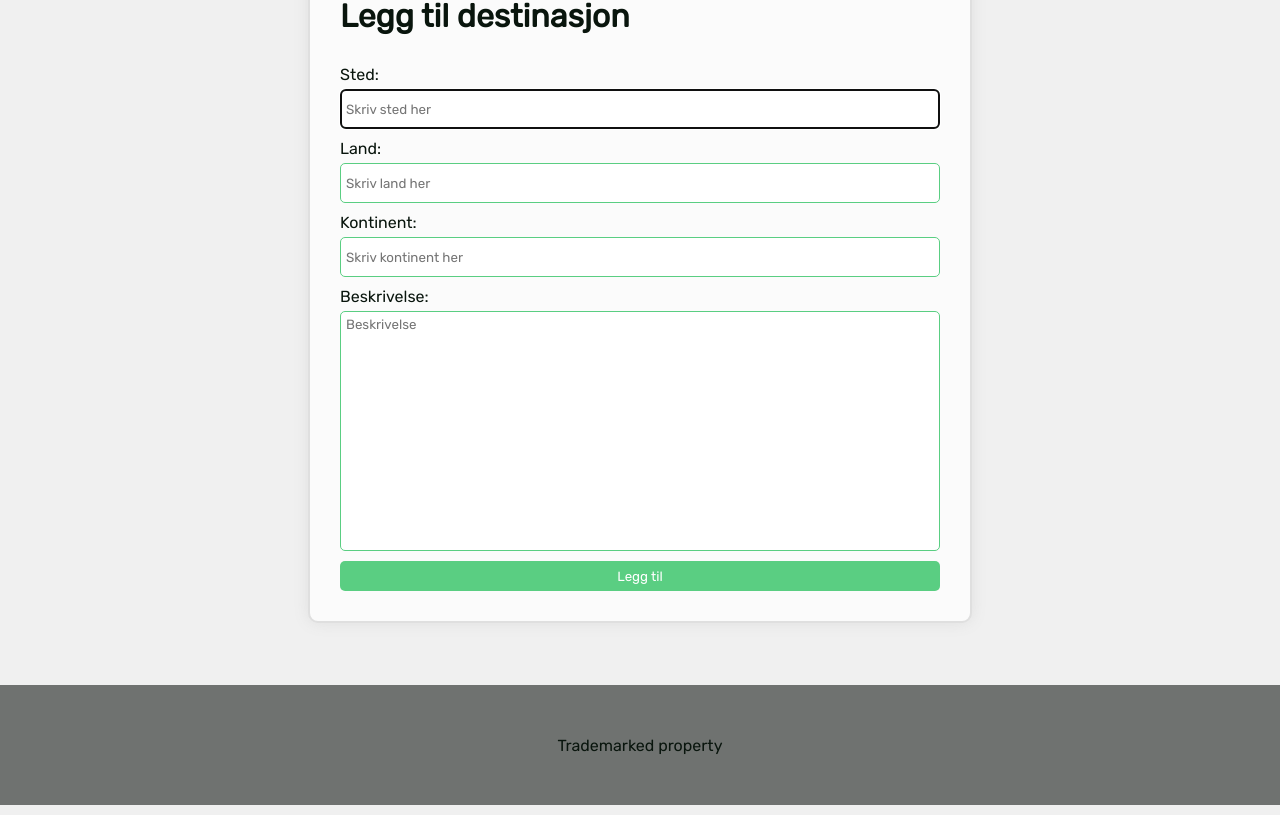
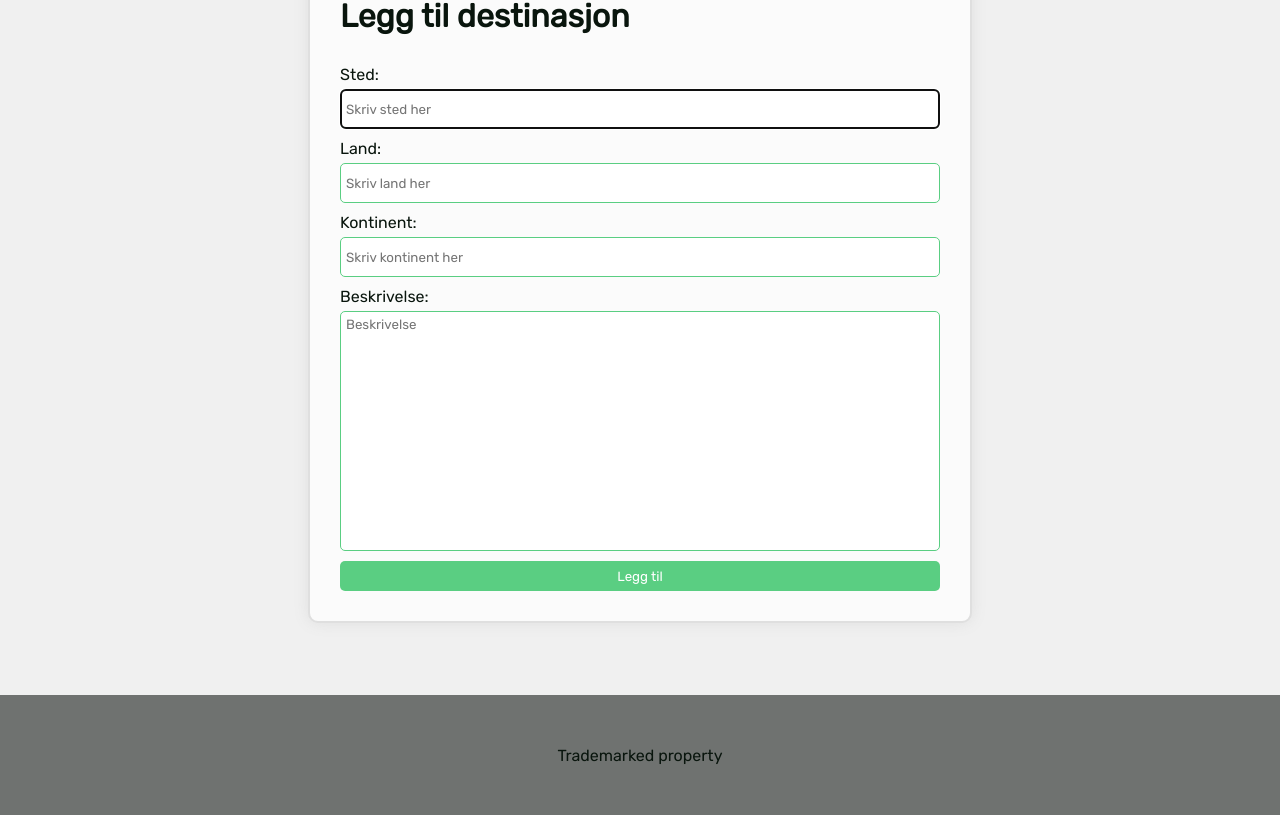
Before and after one commit to TrygveEriksen/WhereTo, a React (Vite) app in the folder TravelPlanner/: page /newdestination in a window 1280 px wide. Shown: the part 275-1090 px from the top of the page. Built offline with nearby package versions, Linux system fonts and the light colour scheme; no server answers; sample sign-in values are in the browser's storage.

Commit message:
bug: footeroverlapp

```diff
--- a/TravelPlanner/src/Components/Footer/Footer.css
+++ b/TravelPlanner/src/Components/Footer/Footer.css
@@ -6,4 +6,5 @@
     align-items: center;
     justify-content: center;
     color: var(--text);
+    margin-top: 10px
 }
--- a/TravelPlanner/src/Components/NewDestination/NewDestination.css
+++ b/TravelPlanner/src/Components/NewDestination/NewDestination.css
@@ -1,6 +1,6 @@
 .newDestinationContainer {
   background-color: var(--background);
-  height: 100vh;
+  min-height: 100vh;
   width: 100%;
   display: flex;
   flex-direction: column;
```
